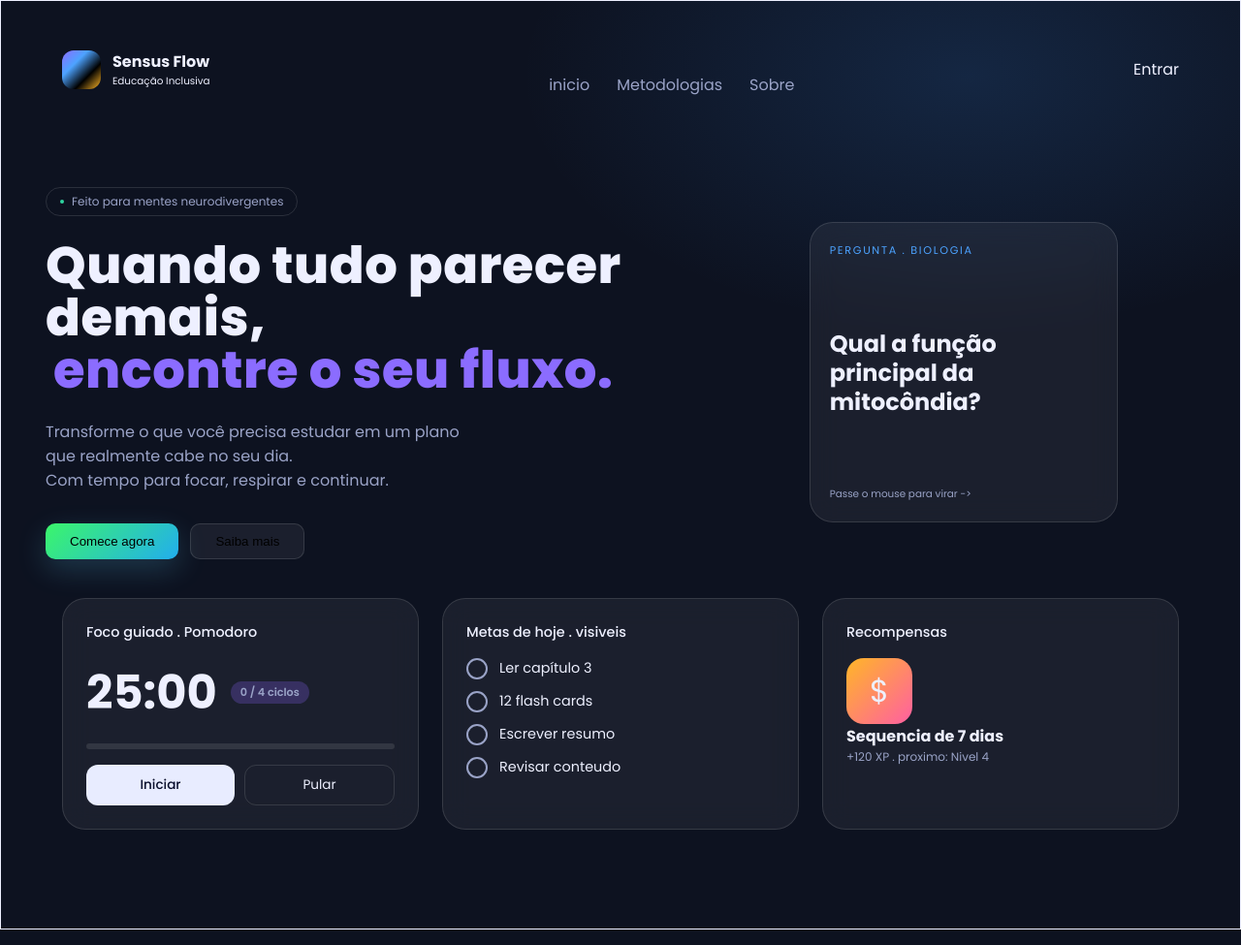
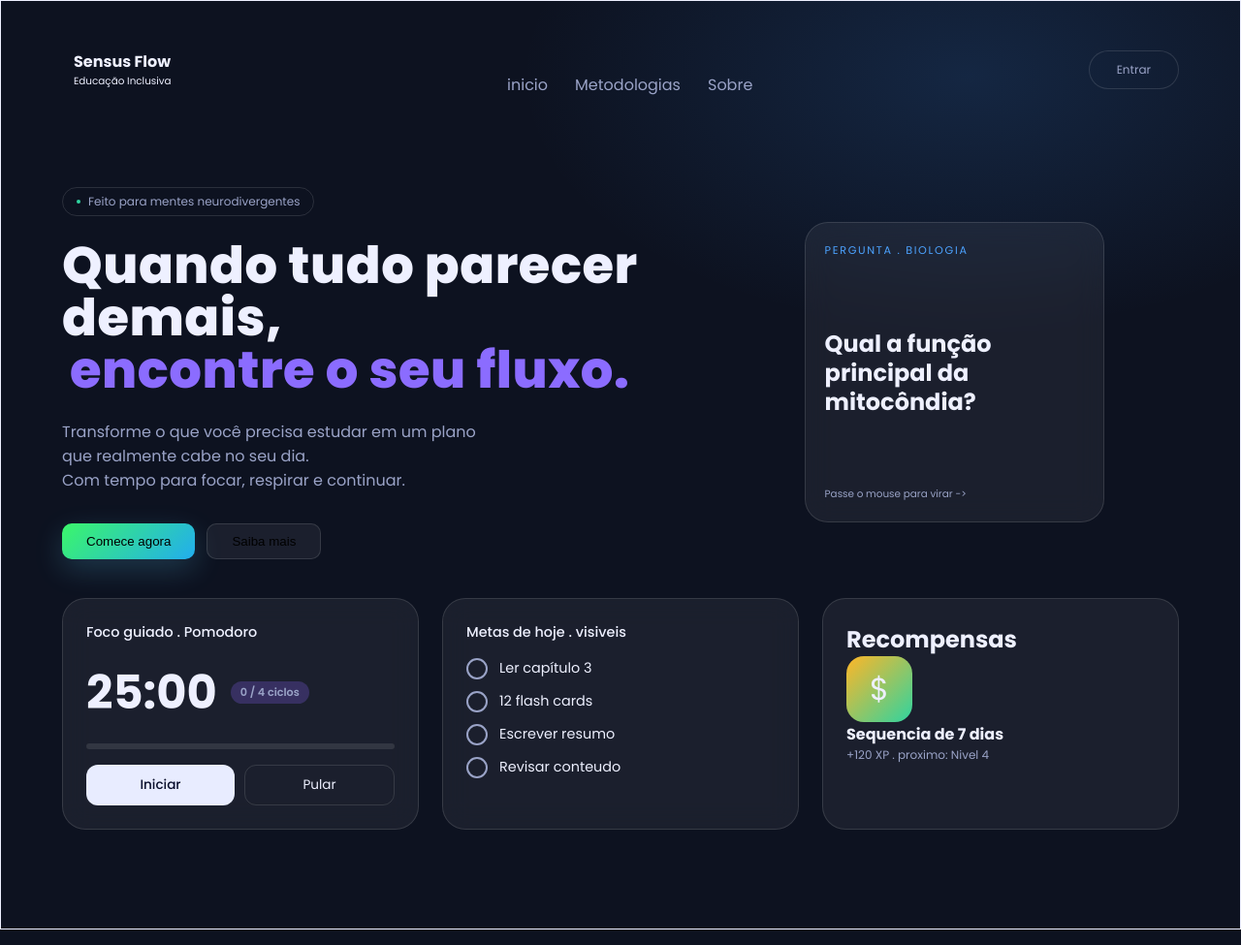
Before and after one commit to th4ylor/Inclusive-Education, a Flask app: template templates/index.html in a window 1280 px wide. Shown: the whole page at 97% size. Run offline with Flask 3, Linux system fonts and the light colour scheme; the template is opened without the code that fills it, so the values that code supplies are empty.

Commit message:
Pagina de incio completa!

```diff
--- a/static/css/style.css
+++ b/static/css/style.css
@@ -68,6 +68,7 @@ nav a:hover, nav .ativo{color:var(--texto);}
 .hero{
     display: grid;
     grid-template-columns: 1.3fr 0.7fr;
+    max-width: 1200px;
     gap: 48px;
     align-items: center;
     padding: 72px 24px 40px;
@@ -120,6 +121,21 @@ h1{
 .btn-sec{
     background: var(--vidro);
     border: 1px solid var(--borda);}
+.btnEntrar{
+    color: var(--suave);
+    padding: 10px 28px 10px;
+    border-radius: var(--raio);
+    border: .6px solid var(--borda);
+    background-image: linear-gradient(135deg, var(--azul), var(--ouro));
+    background-size: 0% 100%;
+    background-repeat: no-repeat;
+    transition: all .2s ease;
+    font-size: 12px;}
+.btnEntrar:hover{
+    transition: all .2s ease;
+    color: white;
+    transform: scale(1.1);
+    background-size: 100% 100%;}
 
 
 
@@ -284,8 +300,52 @@ h1{
     place-items: center;
     border-radius: 18px;
     font-size: 2rem;
-    background: linear-gradient(135deg, var(--ouro), var(--rosa));}
+    background: linear-gradient(135deg, var(--ouro), var(--verde));}
 .premio small{
     display: block;
     font-size: 0.75rem;
     color: var(--suave);}
+.semana{
+    display: grid;
+    grid-template-columns: repeat(7, 1fr);
+    margin-top: 24px;
+    text-align: center;
+    font-size: 0.65rem;
+    color: var(--suave);}
+.semana span{
+    display: grid;
+    justify-items: center;
+    gap: 8px;}
+.semana i{
+    width: 12px;
+    height: 12px;
+    border-radius: 50%;
+    background: #394063;}
+.semana .feito{
+    background: var(--verde);}
+.semana .hoje{
+    color: var(--ouro);}
+.semana .hoje i{
+    background: var(--ouro);}
+
+.cardx{
+    padding: 24px;
+    border: 1px solid var(--borda);
+    border-radius: var(--raio);
+    background: var(--vidro);
+}
+
+
+
+
+
+/*Responsividade mais ou menos*/
+@media (max-width: 860px){
+    .hero {grid-template-columns: 1fr;
+    padding-top: 30px;}
+    nav{
+        display: none;}
+}
+@media (prefers-reduced-motion: reduce){
+    *{transition: none !important}
+}
--- a/templates/index.html
+++ b/templates/index.html
@@ -11,7 +11,7 @@
 <body>
     <header class="topbar">
         <a class="logo" href="#">
-            <span class="logoIcon"> </span>
+            <span class="logoIconInative"> </span>
             <span> <strong>Sensus Flow</strong> <small>Educação Inclusiva</small> </span>
         </a>
 
@@ -101,7 +101,7 @@
         </article>
 
         <!--Card ilustrativo de recompensas, so pra encher linguiça por enquanto-->
-        <article class="card">
+        <article class="cardx">
                 <h2>Recompensas</h2>
                 <div class="Linha">
                     <div class="medalha">$</div>
```
Lines whose indentation alone changed are shown as unchanged.
